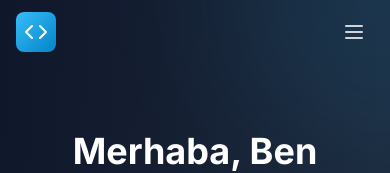
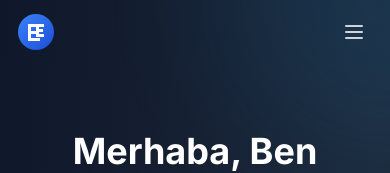
Before and after one commit to ErencanAcioglu/ErencanAcioglu, a Next.js app: page / in a window 390 px wide. Shown: the top 173 px of the page. Built offline with nearby package versions, Linux system fonts and the light colour scheme.

Commit message:
Add EA logo, fix mobile menu, and ensure proper spacing

```diff
--- a/app/components/Navbar.tsx
+++ b/app/components/Navbar.tsx
@@ -34,8 +34,8 @@ const Navbar = () => {
         <div className="flex items-center justify-between h-16">
           {/* Logo */}
           <Link href="/" className="flex items-center space-x-2 group">
-            <div className="w-10 h-10 bg-gradient-to-br from-primary-400 to-primary-600 rounded-lg flex items-center justify-center group-hover:scale-110 transition-transform duration-300">
-              <Code className="w-6 h-6 text-white" />
+            <div className="w-10 h-10 rounded-lg flex items-center justify-center group-hover:scale-110 transition-transform duration-300">
+              <img src="/logo.svg" alt="EA Logo" className="w-10 h-10" />
             </div>
             <span className="text-xl font-bold gradient-text hidden sm:block">
               Erencan Acıoğlu
--- a/app/layout.tsx
+++ b/app/layout.tsx
@@ -19,6 +19,11 @@ export const metadata: Metadata = {
   description: 'Full Stack Developer specializing in web, mobile, and AI technologies. Building innovative applications with React, Node.js, Python, Unity, and modern development tools.',
   keywords: ['Erencan Acıoğlu', 'Full Stack Developer', 'React', 'Node.js', 'Python', 'AI', 'Web Development', 'Software Engineer'],
   authors: [{ name: 'Erencan Acıoğlu' }],
+  icons: {
+    icon: '/favicon.ico',
+    shortcut: '/favicon.ico',
+    apple: '/logo.svg',
+  },
   openGraph: {
     title: 'Erencan Acıoğlu - Full Stack Developer',
     description: 'Full Stack Developer specializing in web, mobile, and AI technologies',
```
Also changed, not shown: public/logo.svg (added), 1 other file (tests, documents, lock files or other folders).
